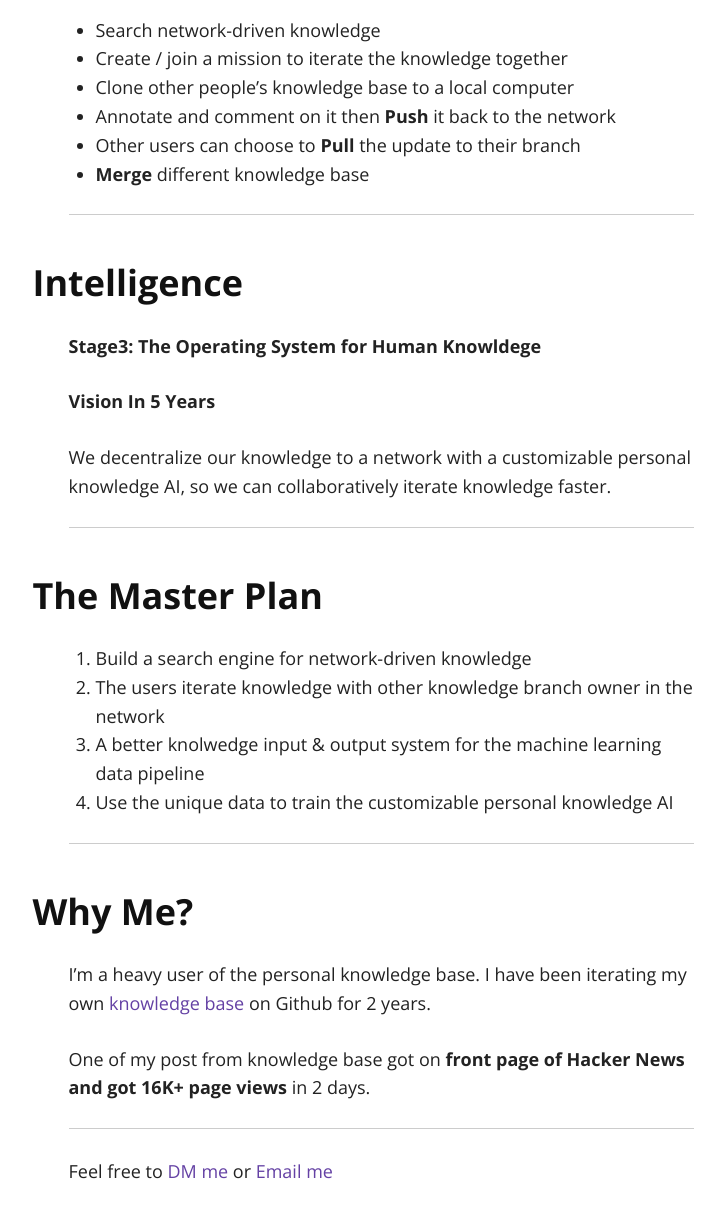
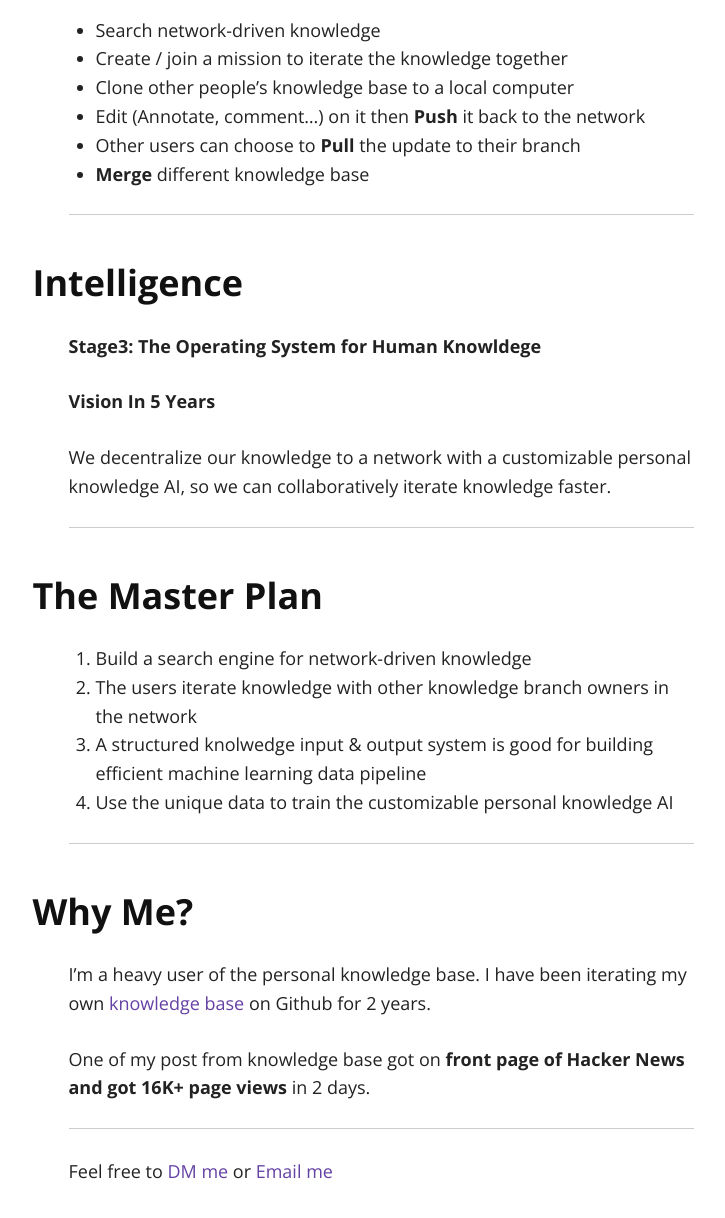
Before and after one commit to tarsmachine/tarsmachine.github.io, a Jekyll site: the page built from index.md, in a window 1280 px wide and 1400 px high, scrolled down 2782 px. Shown: the part 156-1374 px from the top of the window, without its empty margins (259-984 px from the left). Built offline with Jekyll 4.4.1, drawn with Linux system fonts in a browser that asks for light colours; nearby versions of some CDN libraries.

Commit message:
Update Lines

```diff
--- a/index.md
+++ b/index.md
@@ -68,7 +68,7 @@ The core interaction on TARS is to iterate knowledge branching with other hacker
 - Search network-driven knowledge
 - Create / join a mission to iterate the knowledge together
 - Clone other people's knowledge base to a local computer
-- Annotate and comment on it then **Push** it back to the network
+- Edit (Annotate, comment...) on it then **Push** it back to the network
 - Other users can choose to **Pull** the update to their branch
 - **Merge** different knowledge base
 
@@ -89,8 +89,8 @@ We decentralize our knowledge to a network with a customizable personal knowledg
 ### The Master Plan
 
 1. Build a search engine for network-driven knowledge
-2. The users iterate knowledge with other knowledge branch owner in the network
-3. A better knolwedge input & output system for the machine learning data pipeline
+2. The users iterate knowledge with other knowledge branch owners in the network
+3. A structured knolwedge input & output system is good for building efficient machine learning data pipeline
 3. Use the unique data to train the customizable personal knowledge AI
 
 ---
```
Also changed, not shown: 1 other file.
